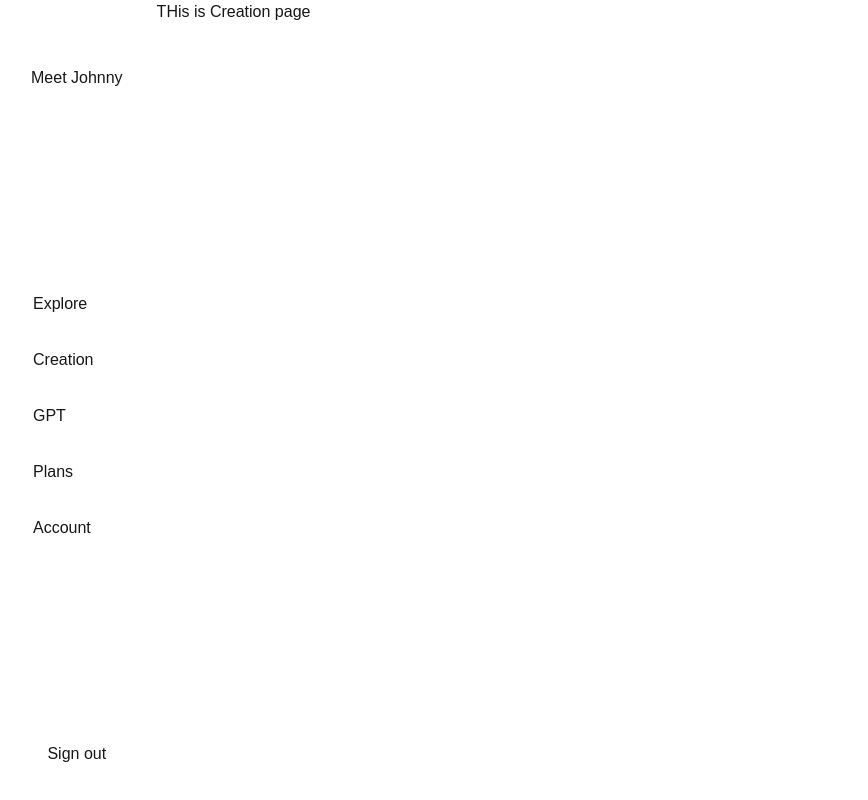
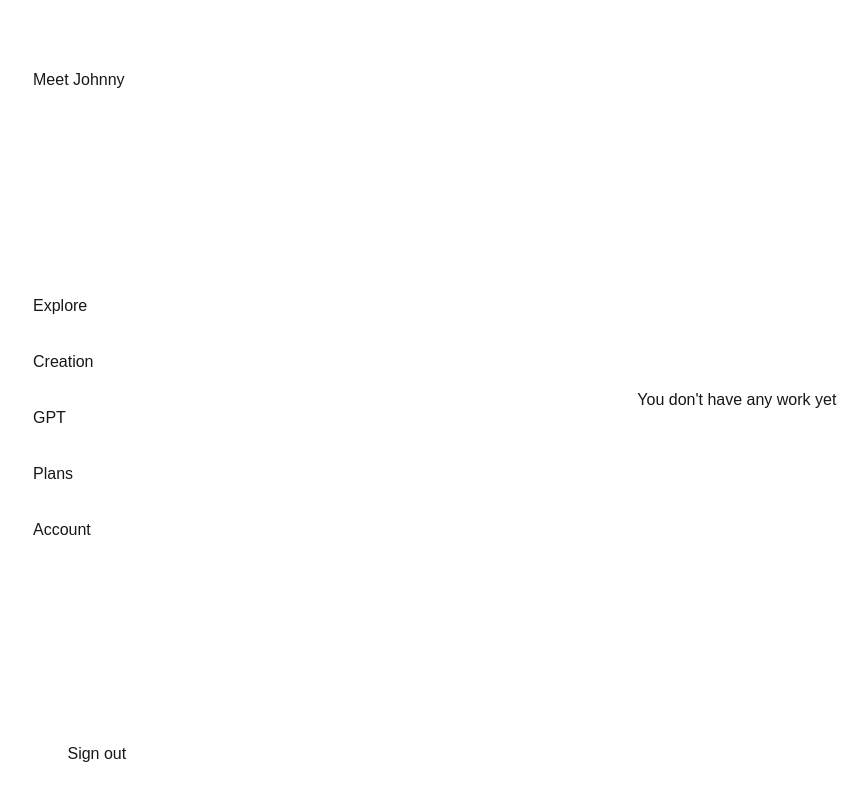
Before and after one commit to kevthefoo/mjweb, a Next.js app: page /creation in a window 1280 px wide. Shown: the whole page, without its empty margins (3-871 px from the left). Built offline with nearby package versions, Linux system fonts and the light colour scheme.

Commit message:
Update Creation page layout and enhance Navbar styling for better UI consistency

```diff
--- a/app/(dashboard)/creation/page.tsx
+++ b/app/(dashboard)/creation/page.tsx
@@ -1,3 +1,7 @@
 export default async function Creation() {
-    return <section>THis is Creation page</section>;
+    return (
+        <section className="flex justify-center items-center h-full w-full">
+            <div>You don&apos;t have any work yet</div>
+        </section>
+    );
 }
--- a/app/(dashboard)/layout.tsx
+++ b/app/(dashboard)/layout.tsx
@@ -2,8 +2,6 @@ import Navbar from "@/components/Navbar";
 import type { Metadata } from "next";
 import "@/app/globals.css";
 import { ClerkProvider } from "@clerk/nextjs";
-
-
 
 export const metadata: Metadata = {
     title: "Create Next App",
@@ -18,11 +16,9 @@ export default function DashboardLayout({
     return (
         <ClerkProvider>
             <html lang="en">
-                <body
-                    className="antialiased flex h-screen w-screen"
-                >
+                <body className="antialiased flex h-screen w-screen">
                     <Navbar />
-                    <main className="">{children}</main>
+                    <main className="w-full h-full">{children}</main>
                 </body>
             </html>
         </ClerkProvider>
--- a/components/Navbar.tsx
+++ b/components/Navbar.tsx
@@ -3,8 +3,8 @@ import { SignOutButton } from "@clerk/nextjs";
 
 export default function Navbar() {
     return (
-        <header className="flex flex-col justify-between border-2 border-white h-screen px-8 pt-16 pb-8">
-            <Link href="/home">
+        <header className="flex flex-col justify-between border-2 border-white h-screen px-8 pt-16 pb-8 w-56">
+            <Link href="/home" className="border-2 border-white">
                 <div>Meet Johnny</div>
             </Link>
             <nav className="">
```
